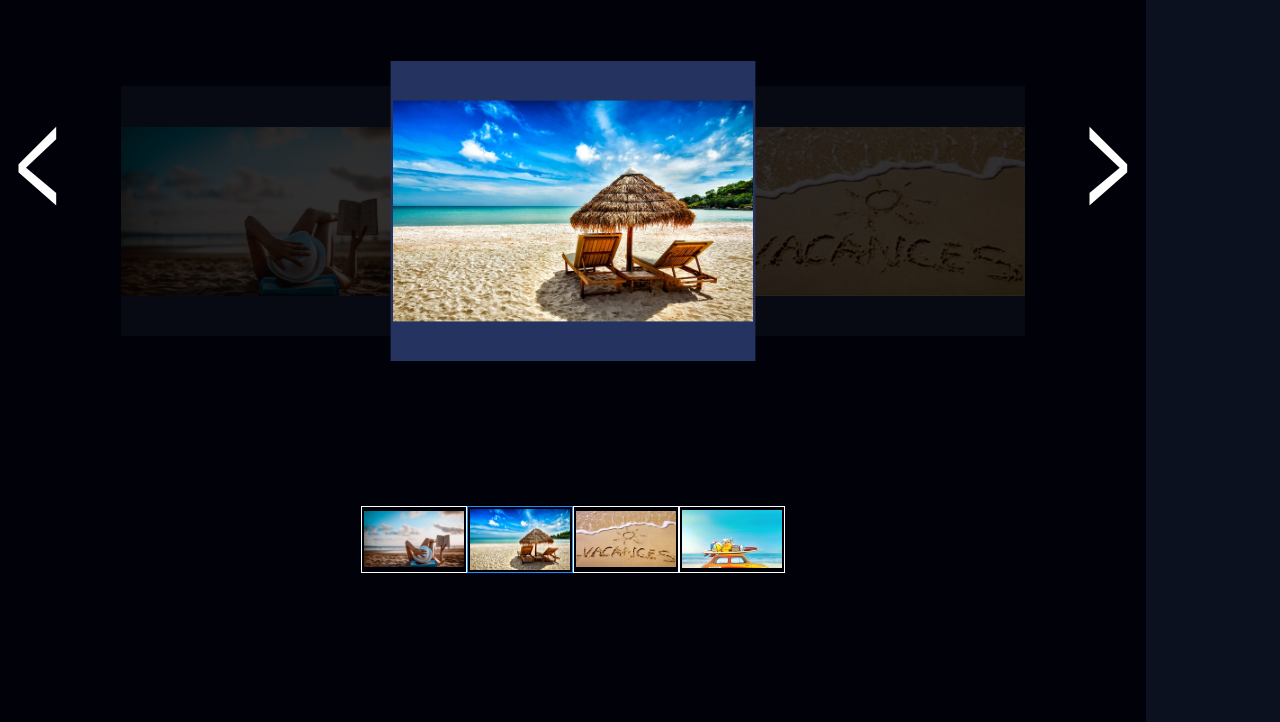
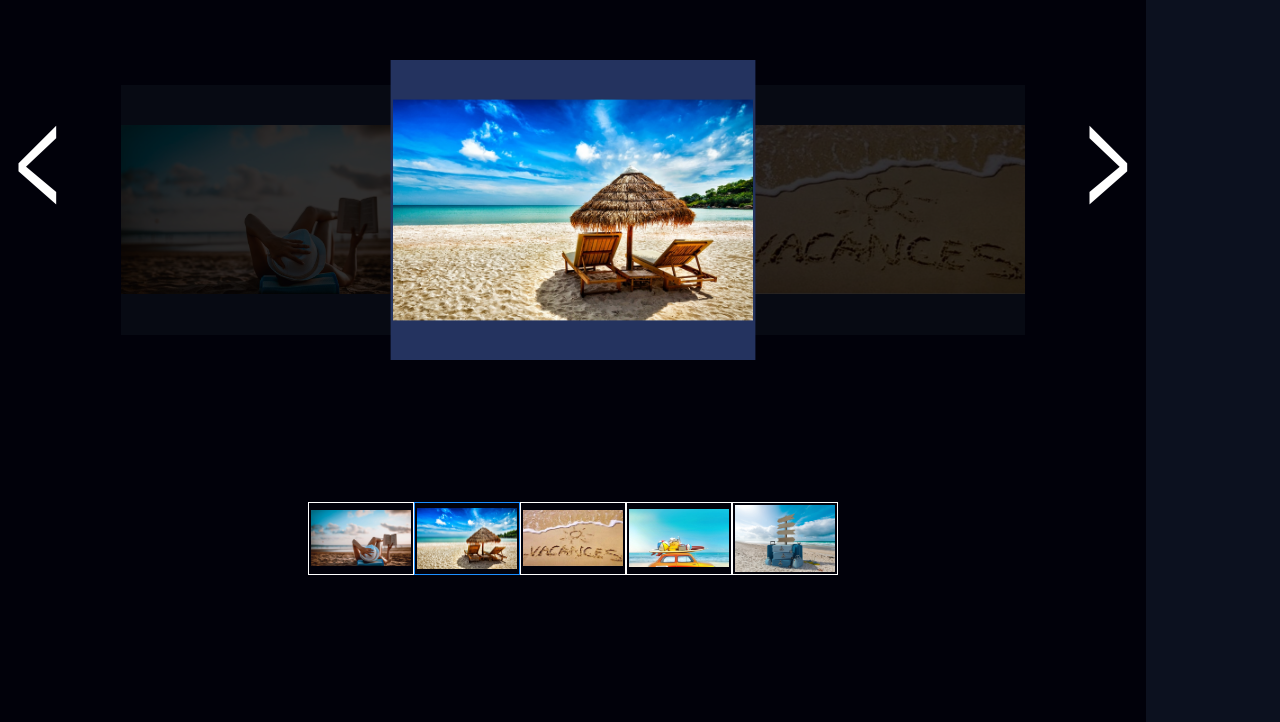
Before and after one commit to JersRanjia/html-css-js-instamag, a plain HTML site: page index.html in a window 1280 px wide. Shown: the part 128-850 px from the top of the page. Drawn offline with Linux system fonts and the light colour scheme.

Commit message:
add additionnal pictures

```diff
--- a/index.html
+++ b/index.html
@@ -51,16 +51,19 @@
 
             <section id="miniature-container">
                 <div class="mini-content" onclick="select_mini(0)">
-                    <img src="img/vacances/livres.jpg" id="mini-img1" alt="mini-img1" />
+                    <img src="" id="mini-img1" alt="mini-img1" />
                 </div>
                 <div class="mini-content  selected-mini" onclick="select_mini(1)">
-                    <img src="img/vacances/panorama.jpg" id="mini-img2" alt="mini-img2"/>
+                    <img src="" id="mini-img2" alt="mini-img2"/>
                 </div>
                 <div class="mini-content" onclick="select_mini(2)">
-                    <img src="img/vacances/sables.jpg" id="mini-img3" alt="mini-img3"/>
+                    <img src="" id="mini-img3" alt="mini-img3"/>
                 </div>
                 <div class="mini-content" onclick="select_mini(3)">
-                    <img src="img/vacances/voiture.jpg" id="mini-img4" alt="mini-img4"/>
+                    <img src="" id="mini-img4" alt="mini-img4"/>
+                </div>
+                <div class="mini-content" onclick="select_mini(4)">
+                    <img src="" id="mini-img5" alt="mini-img4"/>
                 </div>
             </section>
 
--- a/js/albums-changing.js
+++ b/js/albums-changing.js
@@ -10,6 +10,7 @@ function change_album_to_vacs() {
     imgs[1].src = path.concat("panorama.jpg")
     imgs[2].src = path.concat("sables.jpg")
     imgs[3].src = path.concat("voiture.jpg")
+    imgs[4].src = path.concat("direction.jpg")
 
     reload_mini_tab()
     init_view_by_mini()
@@ -27,6 +28,7 @@ function change_album_to_trav() {
     imgs[1].src = path.concat("engins.jpg")
     imgs[2].src = path.concat("micall.jpg")
     imgs[3].src = path.concat("toit.jpg")
+    imgs[4].src = path.concat("chantier.jpg")
 
     reload_mini_tab()
     init_view_by_mini()
@@ -48,3 +50,5 @@ function reinit_select_index() {
     setSelected(1)//2eme
 
 }
+
+change_album_to_vacs()
```
Also changed, not shown: img/travaux/chantier.jpg (added).
